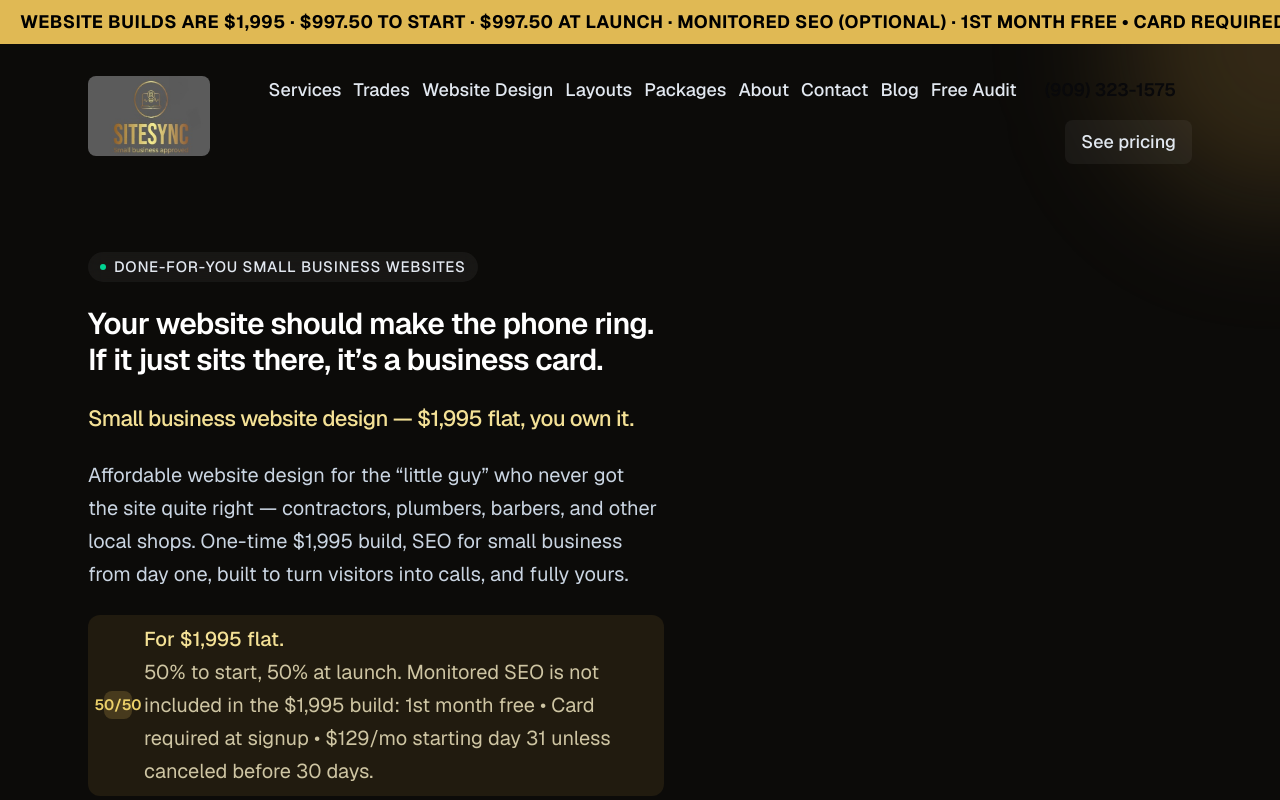
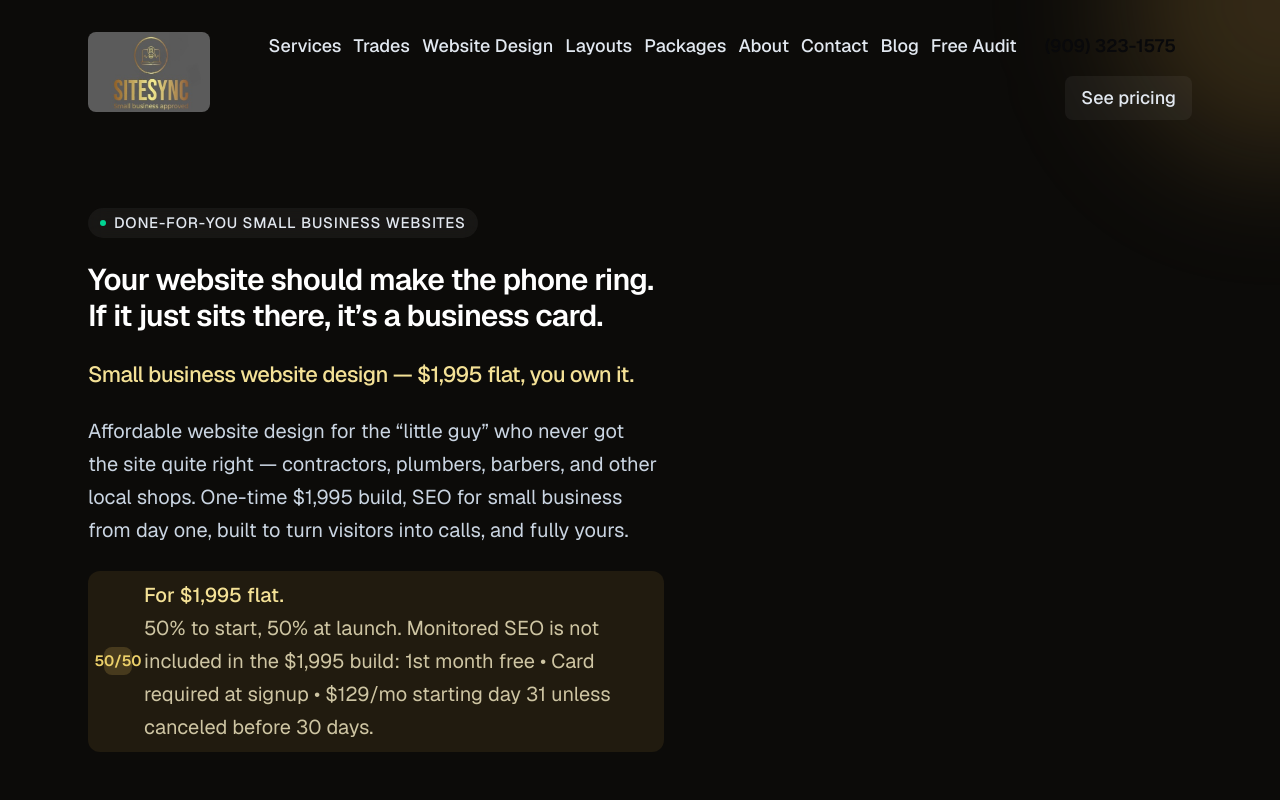
Before and after one commit to teestewy69-png/sitesync-business, a Next.js app: page / in a window 1280 px wide. Shown: the top 800 px of the page. Built offline with nearby package versions, Linux system fonts and the light colour scheme; no server answers.

Commit message:
Remove the Sitesinc pricing ticker (Tony's order, 2026-11-22) — unmount SitesincTicker from the root layout

```diff
--- a/app/layout.tsx
+++ b/app/layout.tsx
@@ -3,7 +3,6 @@ import { Geist, Geist_Mono } from "next/font/google";
 import content from "@/content.json";
 import Analytics from "@/components/Analytics";
 import ExitIntentCapture from "@/components/ExitIntentCapture";
-import SitesincTicker from "@/components/SitesincTicker";
 import StagingBanner from "@/components/StagingBanner";
 import {
   isStagingEnv,
@@ -65,7 +64,6 @@ export default function RootLayout({
       className={`${geistSans.variable} ${geistMono.variable} h-full antialiased`}
     >
       <body className="flex min-h-full flex-col bg-canvas text-slate-200">
-        <SitesincTicker />
         {children}
         <StagingBanner />
         <Analytics measurementId={GA_MEASUREMENT_ID} allowedHosts={GA_HOSTS} />
```
